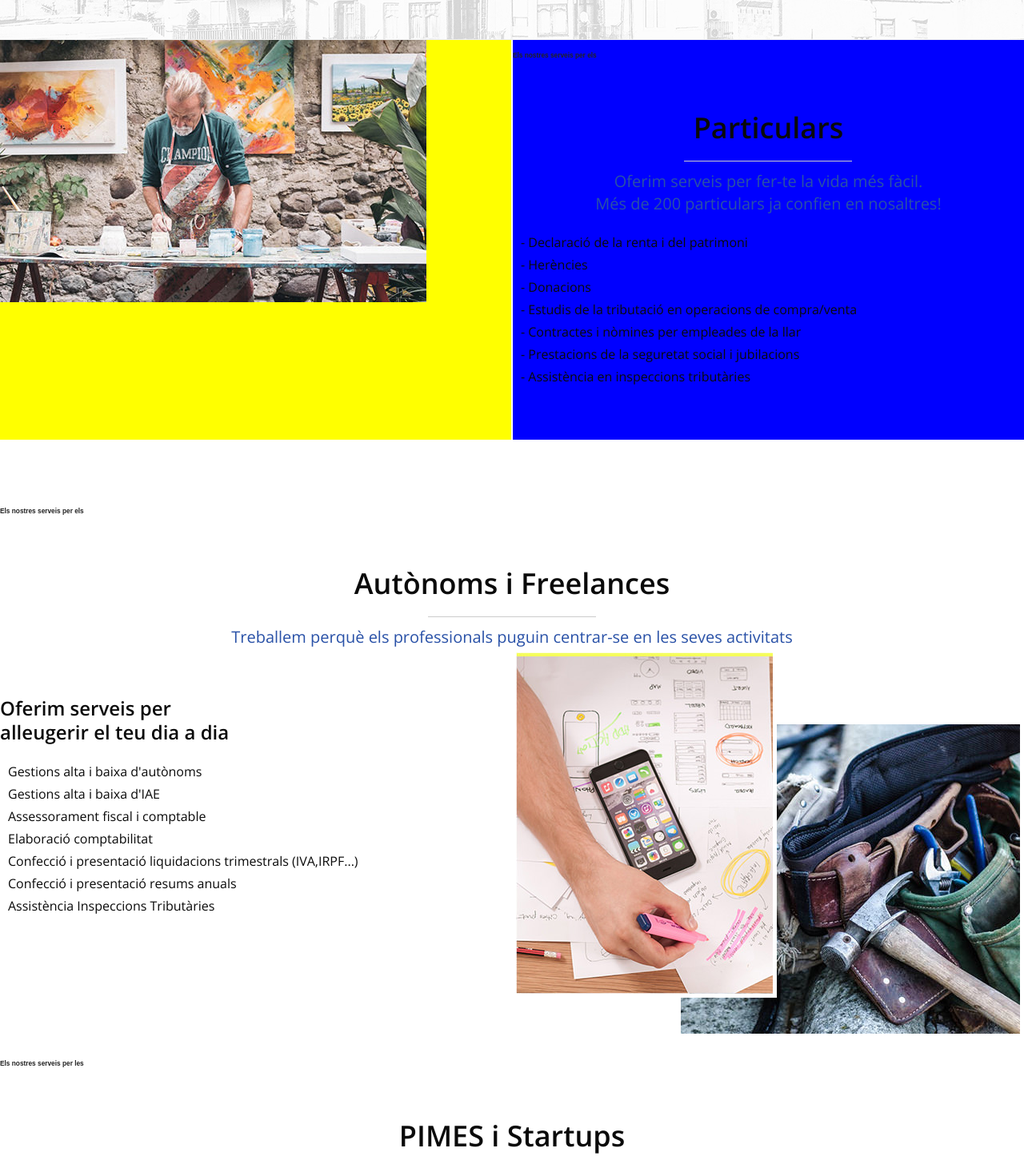
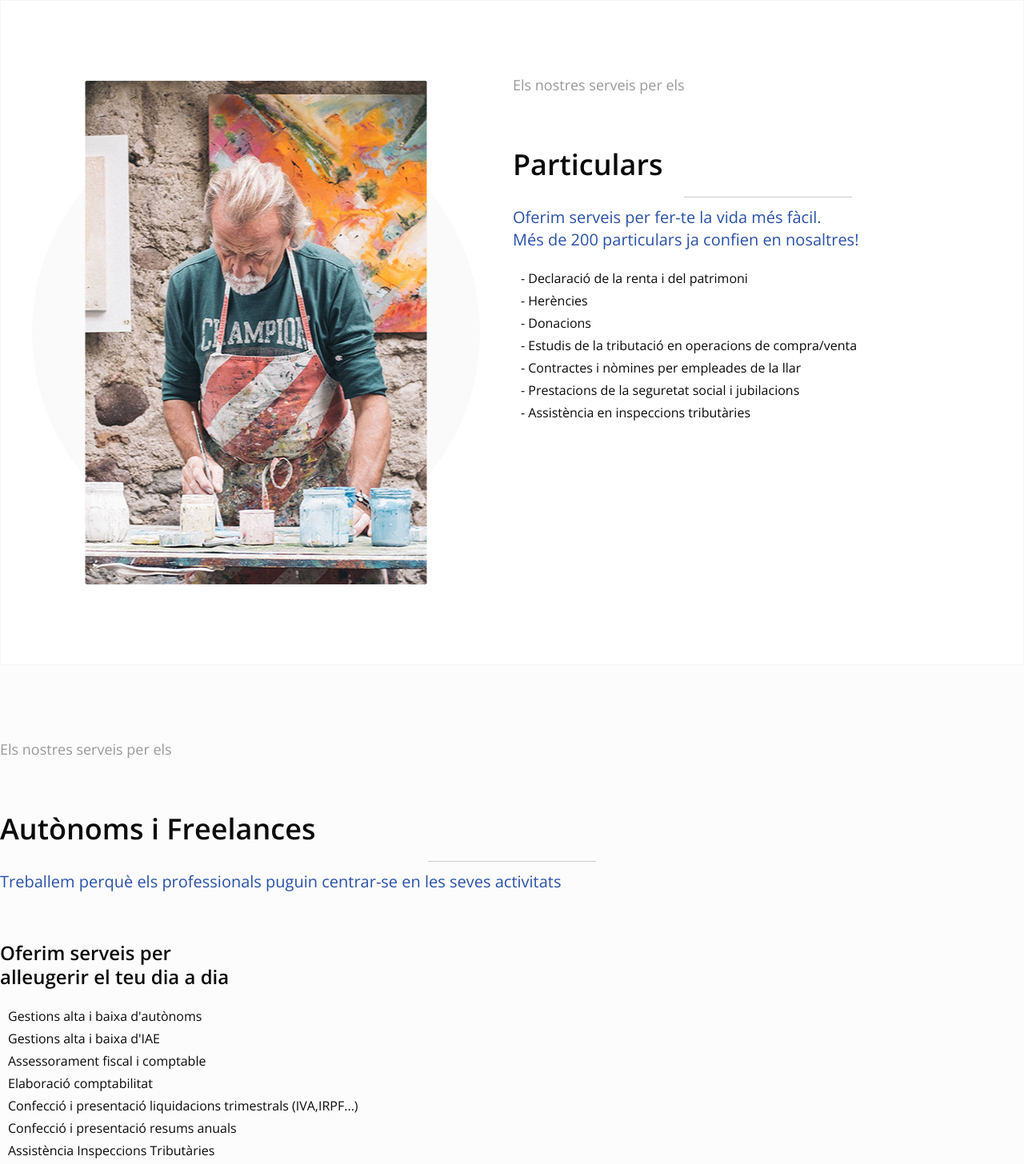
Before and after one commit to Marc-Perello/Perello_Associats, a plain HTML site: page index.html in a window 1280 px wide. Shown: the part 640-2096 px from the top of the page at 80% size. Drawn offline with nearby package versions, Linux system fonts and the light colour scheme.

Commit message:
Primer Modul more or less L

```diff
--- a/index.html
+++ b/index.html
@@ -62,12 +62,14 @@
 
   <!-- 1-Particulars -->
   <section id="particulars">
-    <div class="contingut clearfix">
+    <div class="clearfix">
       <div class="contenidor-esquerra">
-        <figure id="foto1">
-          <img src="img/particulars1.jpg" alt="Consultoria per particulars">
-        </figure>
+        <div class="marc-foto-1 image1">
+        </div>
+        <div class="marc-foto-1 forma1">
+        </div>
       </div>
+
       <div class="contenidor-dreta">
          <div class="titolseccio">
           <h5>Els nostres serveis per els</h5>
--- a/sass/main.scss
+++ b/sass/main.scss
@@ -12,6 +12,7 @@
 
 html {
   font-size:100%;
+  background-color: #fcfcfc;
 }
 h1{
 	margin:0;
@@ -87,7 +88,7 @@ nav ul li a:hover{
   background-color: #ffffff;
   opacity: 0.98;
   position: fixed;
-  z-index: 2;
+  z-index: 99999;
 }
 /* ==========================================================================
    Hero
@@ -97,7 +98,7 @@ nav ul li a:hover{
   text-align: center;
   padding-top: 70px;
 }
-h3{
+.hero h3{
 	@include opensans(400, 2em, #2951a7);
   text-align: center;
   margin:1px 0 0 0 ;
@@ -178,30 +179,40 @@ h3{
    Particulars
    ========================================================================== */
 #particulars{
-	top-marging: 70px;
-  padding-bottom: 40px;
+  max-width: 800px;
+	margin: -50px auto auto auto;
+  border: 1px solid #f5f5f5;
   background-color: white;
   // Media Queries
       @include media($m) {
-                padding-bottom: 70px;
+                }
+    //
+    @include media($l) {
+                max-width: 1280px;
                 }
     //
 }
-.contenidor-esquerra {
+.contenidor-esquerra{
   @include span-columns(6);
-  min-height: 500px;
-  background-color: yellow;
+  min-height: 830px;
+  background-color: white;
+  position: relative;
 }
-.contenidor-dreta {
+.contenidor-dreta{
   @include span-columns(6);
-  min-height: 500px;
-  background-color: blue;
+  min-height: 830px;
+  background-color: white;
 }
 
 h2{
 	@include opensans(600, 3.6em);
 	margin: 60px auto 0 auto;
-  text-align: center;
+  text-align: left;
+}
+h3{
+  @include opensans(400, 2em, #2951a7);
+  text-align: left;
+  margin:1px 0 0 0 ;
 }
 h4{
   @include opensans(600, 2.4em);
@@ -210,6 +221,14 @@ h4{
   text-align: left;
   margin: 60px auto 0 auto;
 }
+h5{
+  @include opensans(400, 1.8em, #999999);
+  text-align: center;
+  line-height: 30px;
+  text-align: left;
+  margin-top: 90px;
+}
+
 .llista{
   @include opensans(400, 1.6em);
   line-height: 28px;
@@ -223,42 +242,103 @@ ul{
 /* ==========================================================================
 Contenidors fotos + text
 ========================================================================== */
-.contenidor-foto-esquerra {
-  width: 50%;
-  min-height: 500px;
-  position: relative;
-  background-color: white;
-  float: left;
+// .contenidor-foto-esquerra {
+//   width: 50%;
+//   min-height: 500px;
+//   position: relative;
+//   background-color: white;
+//   float: left;
+// }
+
+// .contenidor-foto-dreta {
+//   width: 50%;
+//   min-height: 500px;
+//   position: relative;
+//   background-color: white;
+//   float: left;
+// }
+
+// .contenidor-text-dreta {
+//   width: 50%;
+//   height: auto;
+//   margin: 0 auto;
+//   background-color: white;
+//   float: right;
+//   clear: right;
+//   display: block;
+//   position: relative;
+// }
+
+// .contenidor-text-esquerra {
+//   width: 50%;
+//   height: auto;
+//   margin: 0 auto;
+//   background-color: #fff;
+//   float: left;
+//   clear: right;
+//   display: block;
+//   position: relative;
+// }
+.marc-foto-1{
+  width: 190px;
+  height: 365px;
+  // background-color: #2951a7;
+  // box-shadow:  3px rgba(0, 0, 0, 0.3),  3px rgba(0, 0, 0, 0.3);
+  margin: auto;
+  position: absolute;
+  top: 50%;
+  left: 50%;
+  transform: translate(-50%, -50%);
+
+      // Media Queries
+    // @include media($m) {
+    //   width: 192px;
+    //   height: 370px;
+    //   position: absolute;
+    //   right: 0;
+    // }
+    @include media($l) {
+      width: 427px;
+      height: 630px;
+
+    }
+    //
 }
-
-.contenidor-foto-dreta {
-  width: 50%;
-  min-height: 500px;
-  position: relative;
-  background-color: white;
-  float: left;
+//FORMA
+.forma1{
+  width: 560px;
+  height: 560px;
+  border-radius: 50%;
+  background: #fafafa;
 }
-
-.contenidor-text-dreta {
-  width: 50%;
-  height: auto;
-  margin: 0 auto;
-  background-color: white;
-  float: right;
-  clear: right;
-  display: block;
-  position: relative;
-}
-
-.contenidor-text-esquerra {
-  width: 50%;
-  height: auto;
-  margin: 0 auto;
-  background-color: #fff;
-  float: left;
-  clear: right;
-  display: block;
-  position: relative;
+//IMAGES - RESPONSIVE+RETINA IMAGE DECLARATION
+.image1{
+  z-index: 99;
+  // // MOBILE
+  // background-image: url(../img/img1_S.jpg);
+  //     // RETINA
+  //     @include hidpi(2) {
+  //       background-image: url(../img/img1_S_@2x.jpg);
+  //       background-size: 100%;
+  //     }
+  // // TABLET
+  // @include media($m) {
+  // background-image: url(../img/img1_M.jpg);
+  //      // RETINA
+  //       @include hidpi(2) {
+  //         background-image: url(../img/img1_M_@2x.jpg);
+  //         background-size: 100%;
+  //       }
+  //  }
+ // DESKTOP
+  @include media($l) {
+  background-image: url(../img/particulars1_L.jpg);
+       // RETINA
+        @include hidpi(2) {
+          background-image: url(../img/particulars1_L_@2x.jpg);
+          background-size: 100%;
+        }
+      }
 }
 /* ==========================================================================
 Textos
```
Also changed, not shown: css/main.css, img/particulars1_L.jpg (added), img/particulars1_L_@2x.jpg (added).
